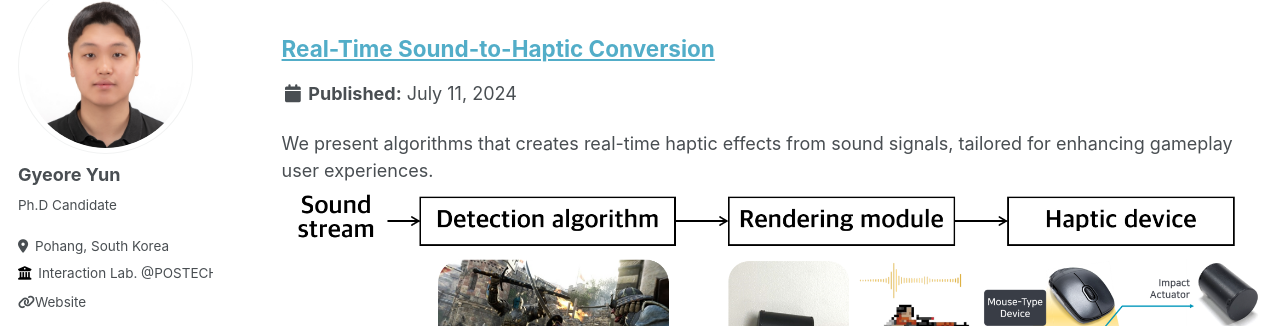
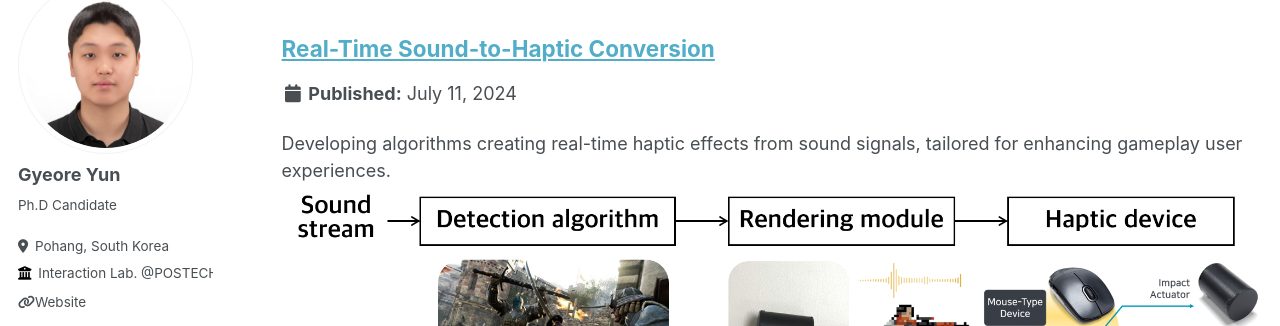
Before and after one commit to GyeoreYun/GyeoreYun.github.io, a Jekyll site: the page built from _pages/portfolio.html, in a window 1280 px wide and 900 px high, scrolled down 634 px. Shown: the part 127-453 px from the top of the window. Built offline with Jekyll 4.4.1, drawn with Linux system fonts in a browser that asks for light colours; some web fonts are replaced.

Commit message:
Update portfolio-2.md

```diff
--- a/_portfolio/portfolio-2.md
+++ b/_portfolio/portfolio-2.md
@@ -1,6 +1,6 @@
 ---
 title: "Real-Time Sound-to-Haptic Conversion"
-excerpt: "We present algorithms that creates real-time haptic effects from sound signals, tailored for enhancing gameplay user experiences. <br/><img src='/images/portfolio1.png'>"
+excerpt: "Developing algorithms creating real-time haptic effects from sound signals, tailored for enhancing gameplay user experiences. <br/><img src='/images/portfolio1.png'>"
 collection: portfolio
 ---
 
```
